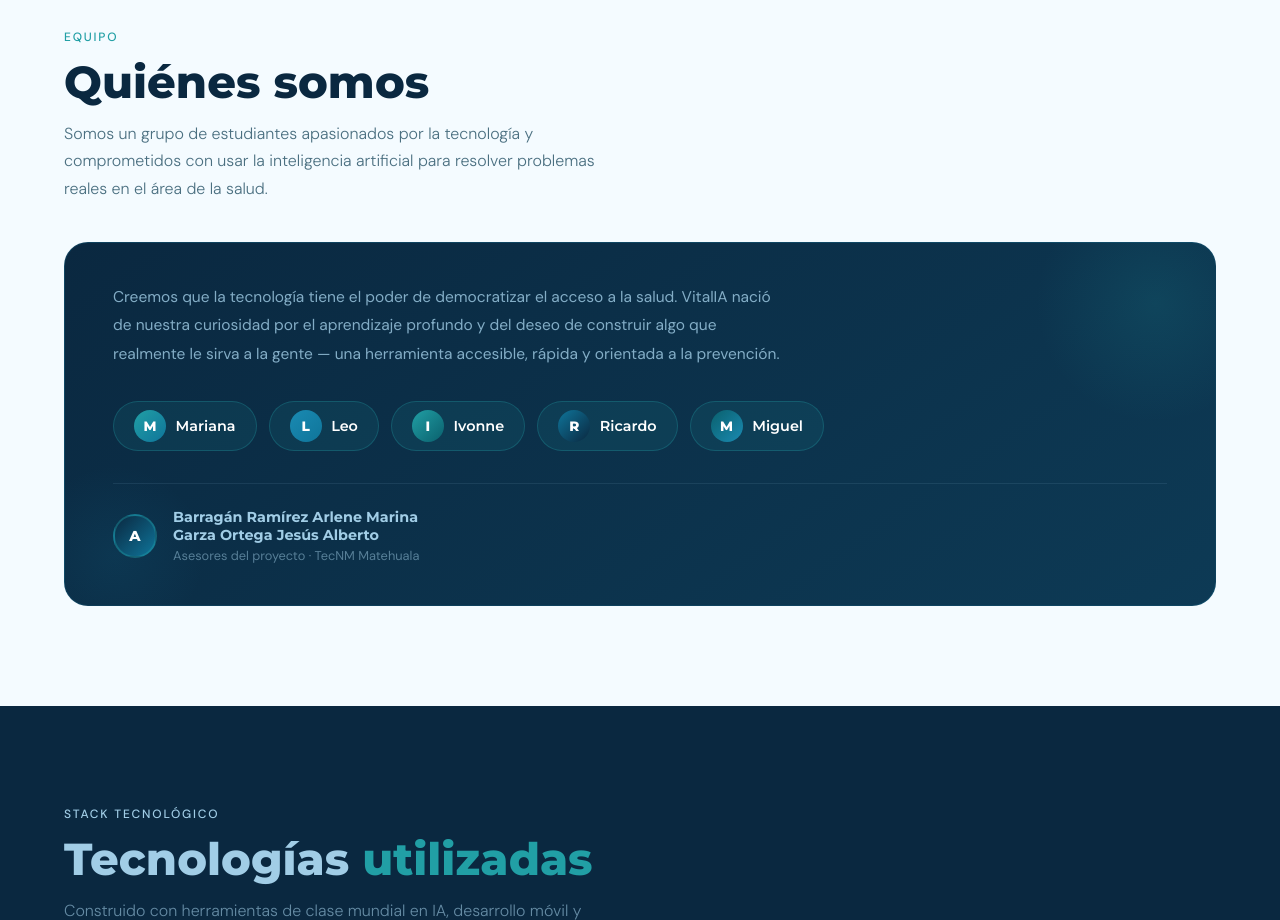
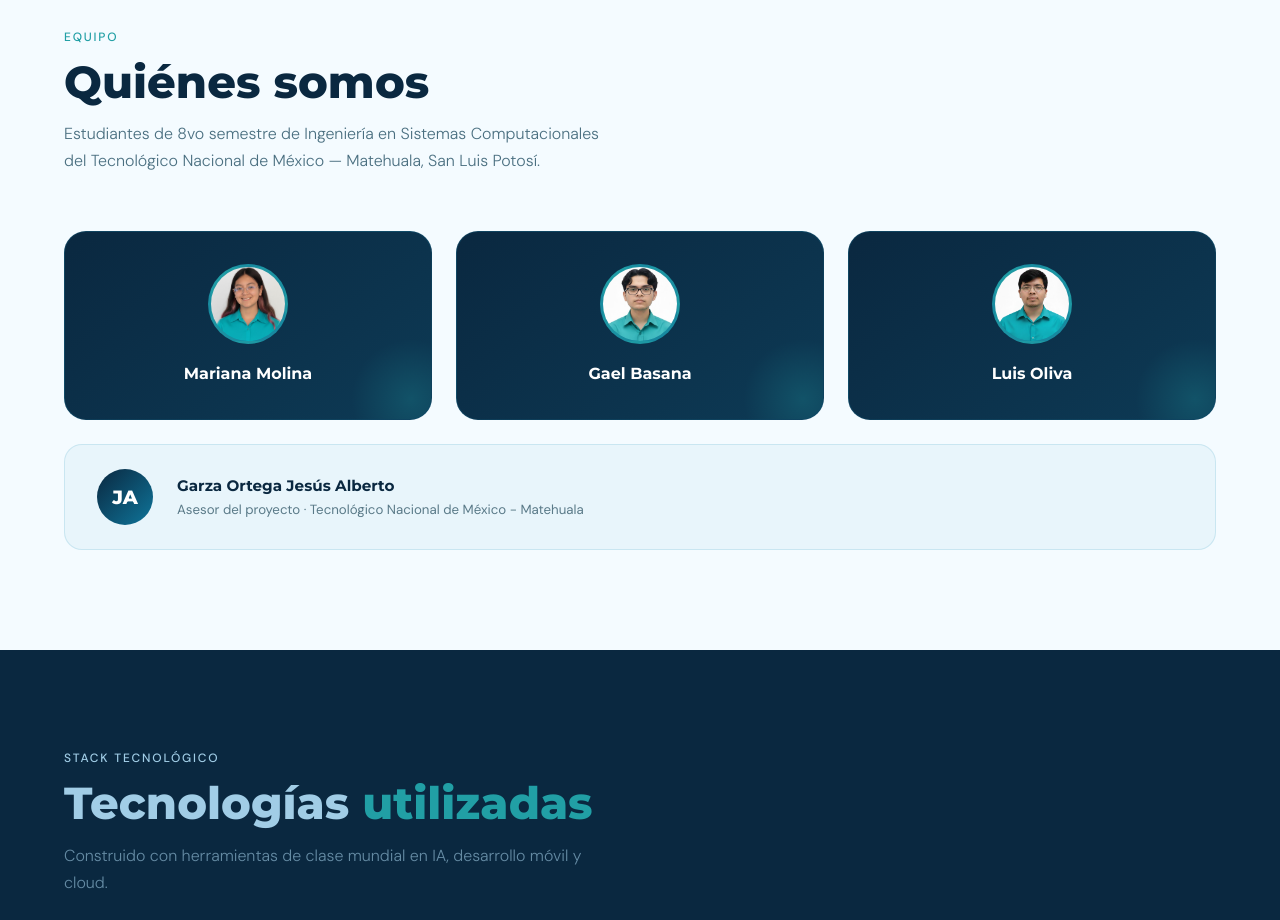
Before and after one commit to Mar-vm/VitalIA, a plain HTML site: page index.html in a window 1280 px wide. Shown: the part 4480-5400 px from the top of the page. Drawn offline with Linux system fonts and the light colour scheme.

Commit message:
Update index.html

```diff
--- a/index.html
+++ b/index.html
@@ -949,47 +949,35 @@
   <div class="reveal">
     <p class="section-label">Equipo</p>
     <h2>Quiénes somos</h2>
-    <p class="section-sub">Somos un grupo de estudiantes apasionados por la tecnología y comprometidos con usar la inteligencia artificial para resolver problemas reales en el área de la salud.</p>
+    <p class="section-sub">Estudiantes de 8vo semestre de Ingeniería en Sistemas Computacionales del Tecnológico Nacional de México — Matehuala, San Luis Potosí.</p>
   </div>
 
-  <div class="reveal" style="margin-top: 2.5rem; background: linear-gradient(145deg, var(--navy) 0%, #0d3a55 100%); border: 1px solid rgba(26,138,178,.2); border-radius: 24px; padding: 2.5rem 3rem; position: relative; overflow: hidden;">
-    <div style="position:absolute;top:-60px;right:-60px;width:240px;height:240px;border-radius:50%;background:radial-gradient(circle,rgba(33,159,165,.15),transparent 70%);pointer-events:none;"></div>
-    <div style="position:absolute;bottom:-40px;left:-40px;width:180px;height:180px;border-radius:50%;background:radial-gradient(circle,rgba(26,138,178,.1),transparent 70%);pointer-events:none;"></div>
-
-    <p style="color:rgba(161,205,230,.8); font-size:.97rem; line-height:1.85; max-width:680px; position:relative; z-index:1;">
-      Creemos que la tecnología tiene el poder de democratizar el acceso a la salud. VitalIA nació de nuestra curiosidad por el aprendizaje profundo y del deseo de construir algo que realmente le sirva a la gente — una herramienta accesible, rápida y orientada a la prevención.
-    </p>
-
-    <div style="display:flex; flex-wrap:wrap; gap:.75rem; margin-top:2rem; position:relative; z-index:1;">
-      <div style="background:rgba(33,159,165,.12);border:1px solid rgba(33,159,165,.3);border-radius:100px;padding:.5rem 1.25rem;display:flex;align-items:center;gap:.6rem;">
-        <span style="width:32px;height:32px;border-radius:50%;background:linear-gradient(135deg,var(--mint),var(--teal2));display:flex;align-items:center;justify-content:center;font-family:'Montserrat',sans-serif;font-weight:800;font-size:.85rem;color:#fff;flex-shrink:0;">M</span>
-        <span style="color:#fff;font-family:'Montserrat',sans-serif;font-weight:600;font-size:.9rem;">Mariana</span>
+<div class="team-grid reveal">
+    <div class="team-card">
+      <div class="avatar">
+        <img src="foto-mariana.jpg" alt="Mariana Molina" style="width:100%;height:100%;object-fit:cover;border-radius:50%;">
       </div>
-      <div style="background:rgba(33,159,165,.12);border:1px solid rgba(33,159,165,.3);border-radius:100px;padding:.5rem 1.25rem;display:flex;align-items:center;gap:.6rem;">
-        <span style="width:32px;height:32px;border-radius:50%;background:linear-gradient(135deg,var(--teal1),var(--teal2));display:flex;align-items:center;justify-content:center;font-family:'Montserrat',sans-serif;font-weight:800;font-size:.85rem;color:#fff;flex-shrink:0;">L</span>
-        <span style="color:#fff;font-family:'Montserrat',sans-serif;font-weight:600;font-size:.9rem;">Leo</span>
+      <h3>Mariana Molina</h3>
     </div>
-      <div style="background:rgba(33,159,165,.12);border:1px solid rgba(33,159,165,.3);border-radius:100px;padding:.5rem 1.25rem;display:flex;align-items:center;gap:.6rem;">
-        <span style="width:32px;height:32px;border-radius:50%;background:linear-gradient(135deg,var(--mint),var(--dark));display:flex;align-items:center;justify-content:center;font-family:'Montserrat',sans-serif;font-weight:800;font-size:.85rem;color:#fff;flex-shrink:0;">I</span>
-        <span style="color:#fff;font-family:'Montserrat',sans-serif;font-weight:600;font-size:.9rem;">Ivonne</span>
+    <div class="team-card">
+      <div class="avatar">
+        <img src="foto-gael.jpg" alt="Gael Basana" style="width:100%;height:100%;object-fit:cover;border-radius:50%;">
       </div>
-      <div style="background:rgba(33,159,165,.12);border:1px solid rgba(33,159,165,.3);border-radius:100px;padding:.5rem 1.25rem;display:flex;align-items:center;gap:.6rem;">
-        <span style="width:32px;height:32px;border-radius:50%;background:linear-gradient(135deg,var(--teal2),var(--navy));display:flex;align-items:center;justify-content:center;font-family:'Montserrat',sans-serif;font-weight:800;font-size:.85rem;color:#fff;flex-shrink:0;">R</span>
-        <span style="color:#fff;font-family:'Montserrat',sans-serif;font-weight:600;font-size:.9rem;">Ricardo</span>
+      <h3>Gael Basana</h3>
     </div>
-      <div style="background:rgba(33,159,165,.12);border:1px solid rgba(33,159,165,.3);border-radius:100px;padding:.5rem 1.25rem;display:flex;align-items:center;gap:.6rem;">
-        <span style="width:32px;height:32px;border-radius:50%;background:linear-gradient(135deg,var(--dark),var(--teal1));display:flex;align-items:center;justify-content:center;font-family:'Montserrat',sans-serif;font-weight:800;font-size:.85rem;color:#fff;flex-shrink:0;">M</span>
-        <span style="color:#fff;font-family:'Montserrat',sans-serif;font-weight:600;font-size:.9rem;">Miguel</span>
+    <div class="team-card">
+      <div class="avatar">
+        <img src="foto-luis.jpg" alt="Luis Oliva" style="width:100%;height:100%;object-fit:cover;border-radius:50%;">
+      </div>
+      <h3>Luis Oliva</h3>
     </div>
   </div>
 
-    <div style="margin-top:2rem;padding-top:1.5rem;border-top:1px solid rgba(161,205,230,.1);display:flex;align-items:center;gap:1rem;position:relative;z-index:1;">
-      <div style="width:44px;height:44px;border-radius:50%;background:linear-gradient(135deg,var(--navy),var(--teal2));display:flex;align-items:center;justify-content:center;font-family:'Montserrat',sans-serif;font-weight:800;font-size:.9rem;color:#fff;flex-shrink:0;border:2px solid rgba(33,159,165,.4);">A</div>
-      <div>
-        <strong style="font-family:'Montserrat',sans-serif;color:var(--sky);font-size:.9rem;display:block;">Barragán Ramírez Arlene Marina</strong>
-        <strong style="font-family:'Montserrat',sans-serif;color:var(--sky);font-size:.9rem;display:block;">Garza Ortega Jesús Alberto</strong>
-        <span style="color:rgba(161,205,230,.5);font-size:.8rem;">Asesores del proyecto · TecNM Matehuala</span>
-      </div>
+  <div class="advisor-row reveal">
+    <div class="advisor-avatar">JA</div>
+    <div class="advisor-info">
+      <strong>Garza Ortega Jesús Alberto</strong>
+      <span>Asesor del proyecto · Tecnológico Nacional de México - Matehuala</span>
     </div>
   </div>
 </section>
```
Lines whose indentation alone changed are shown as unchanged.
